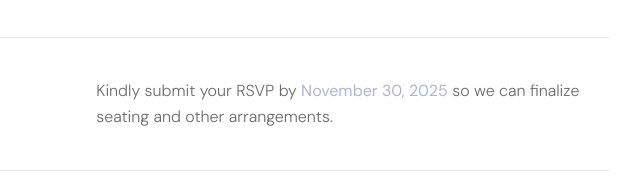
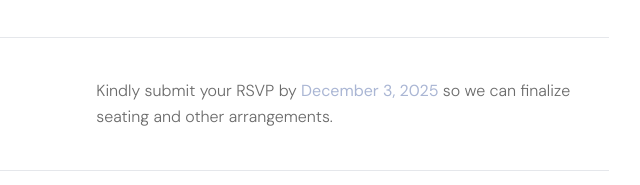
Before and after one commit to fullsnackdevj/RSVP, a website: page index.html in a window 1280 px wide. Shown: the part 5135-5320 px from the top of the page, 479-1119 px from the left. Drawn offline with nearby package versions, Linux system fonts and the light colour scheme.

Commit message:
fix: update RSVP deadline to December 3, 2025

```diff
--- a/index.html
+++ b/index.html
@@ -620,7 +620,7 @@
               <p class="text-min-gray font-light leading-relaxed">
                 Kindly submit your RSVP by
                 <strong class="text-min-charcoal font-normal"
-                  >November 30, 2025</strong
+                  >December 3, 2025</strong
                 >
                 so we can finalize seating and other arrangements.
               </p>
```
